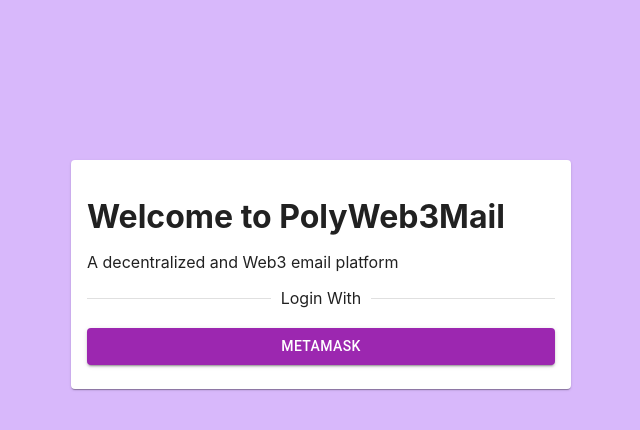
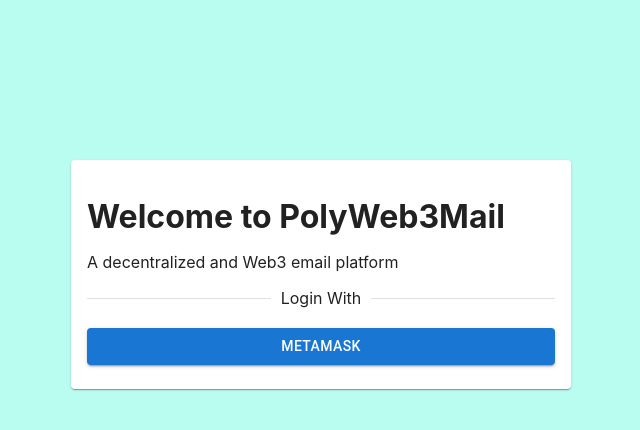
Before and after one commit to ysongh/ETHWeb3Mail, a React (Create React App) app: page /#/ in a window 1280 px wide. Shown: the top 430 px of the page, without its empty margins (293-933 px from the left). Built offline with nearby package versions, Linux system fonts and the light colour scheme; no server answers; what nft.storage would draw is missing.

Commit message:
refactor: change color

```diff
--- a/src/components/common/Spinner.js
+++ b/src/components/common/Spinner.js
@@ -4,7 +4,7 @@
 function Spinner() {
   return (
     <Box sx={{ display: 'flex', justifyContent: "center"}}>
-      <CircularProgress color="secondary" size="5rem" />
+      <CircularProgress color="primary" size="5rem" />
     </Box>
   )
 }
--- a/src/components/dashboard/Setting.js
+++ b/src/components/dashboard/Setting.js
@@ -33,7 +33,7 @@
       <TextField variant="outlined" placeholder='Address'  onChange={(e) => setToAddress(e.target.value)} fullWidth />
       <br />
       <br />
-      <Button variant="contained" color="secondary" size="large" onClick={grantWriteAccesssTable}>
+      <Button variant="contained" color="primary" size="large" onClick={grantWriteAccesssTable}>
         Save
       </Button>
       <h2>Grant Permission to Email</h2>
--- a/src/components/dashboard/Sidebar.js
+++ b/src/components/dashboard/Sidebar.js
@@ -46,7 +46,7 @@
       </Toolbar>
       <Divider />
       <div className="primary-bg-color-100" style={{ padding: ".7rem" }}>
-        <Button variant="contained" color="secondary" size="large" fullWidth startIcon={<AddIcon />} onClick={() => setCurrentSection("Send")}>
+        <Button variant="contained" color="primary" size="large" fullWidth startIcon={<AddIcon />} onClick={() => setCurrentSection("Send")}>
           Compose
         </Button>
       </div>
--- a/src/index.css
+++ b/src/index.css
@@ -12,6 +12,6 @@
     monospace;
 }
 
-.primary-bg-color-100 { background-color: #efddfe !important; }
-.primary-bg-color-200 { background-color: #d8b8fb !important; }
-.primary-bg-color-300 { background-color: #bd8ff4 !important; }
+.primary-bg-color-100 { background-color: #ddfef8 !important; }
+.primary-bg-color-200 { background-color: #b9fcf0 !important; }
+.primary-bg-color-300 { background-color: #93fbe8 !important; }
--- a/src/pages/Home.js
+++ b/src/pages/Home.js
@@ -89,7 +89,7 @@
             {loading
               ? <Spinner />
               : <>
-                <Button variant="contained" color="secondary" onClick={connectWallet} fullWidth>
+                <Button variant="contained" color="primary" onClick={connectWallet} fullWidth>
                   MetaMask
                 </Button>
               </>
```
